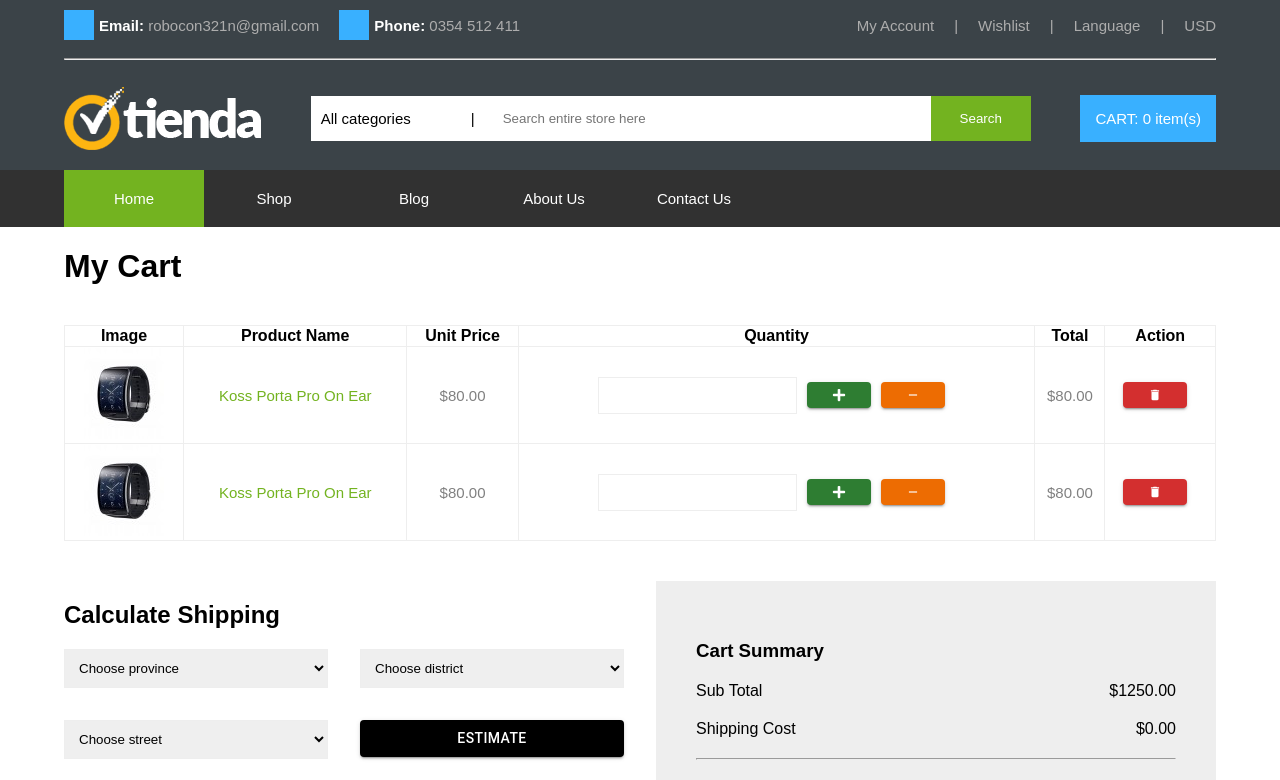
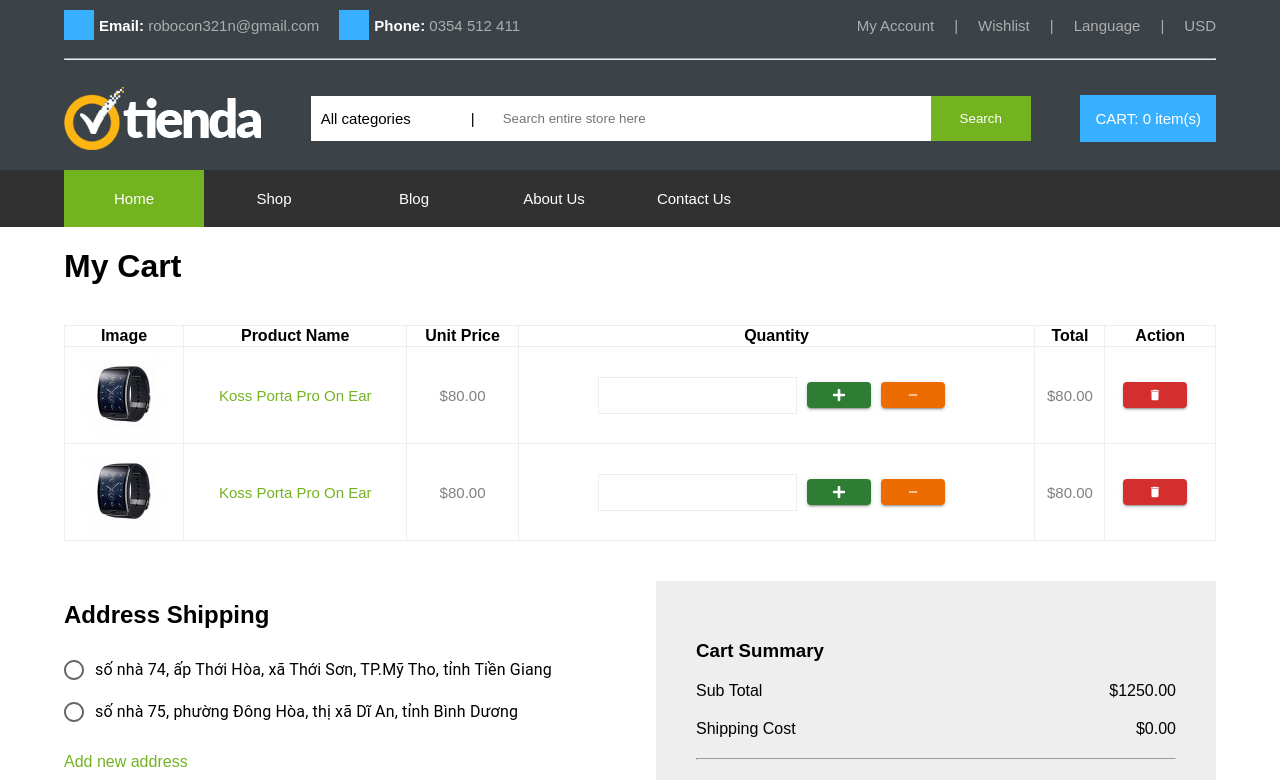
Before and after one commit to robocon321/nashtech-project-fe, a React (Create React App) app: page /cart in a window 1280 px wide. Shown: the top 780 px of the page. Built offline with nearby package versions, Linux system fonts and the light colour scheme.

Commit message:
Update Cart UI

```diff
--- a/src/components/client/cart/Cart.js
+++ b/src/components/client/cart/Cart.js
@@ -1,10 +1,10 @@
 import { Container, Button, Grid } from '@mui/material';
-import {  FaShoppingCart, FaPlus} from 'react-icons/fa';
+import {  FaPlus } from 'react-icons/fa';
 import { MdDelete } from 'react-icons/md';
 import { RiSubtractFill } from 'react-icons/ri';
 
 import styles from "./Cart.module.css";
-
+import Input from './../../common/Input';
 
 const Cart = (props) => {
   return (
@@ -87,32 +87,27 @@ const Cart = (props) => {
         <div className={styles['total-price']}>
           <Grid container spacing={4}>
             <Grid item xs={12} md={6}>
-              <div className={styles['calculate-shipping']}>
-              <h2>Calculate Shipping</h2>
-                <Grid container spacing={4}>
-                  <Grid item xs={12} md={6}>
-                    <select>
-                      <option value="" selected disabled hidden>Choose province</option>
-                    </select>
-                  </Grid>
-                  <Grid item xs={12} md={6}>
-                    <select>
-                      <option value="" selected disabled hidden>Choose district</option>
-                    </select>
-                  </Grid>
-                  <Grid item xs={12} md={6}>
-                    <select>
-                      <option value="" selected disabled hidden>Choose street</option>
-                    </select>
-                  </Grid>
-                  <Grid item xs={12} md={6}>
-                    <Button variant="contained">ESTIMATE</Button>
-                  </Grid>
-                </Grid>
+              <div className={styles['address-shipping']}>
+                <h2>Address Shipping</h2>
+                <Input type='radio' props={{
+                  data: [
+                    {
+                      label: 'số nhà 74, ấp Thới Hòa, xã Thới Sơn, TP.Mỹ Tho, tỉnh Tiền Giang',
+                      value: 'diachi1'
+                    },
+                    {
+                      label: 'số nhà 75, phường Đông Hòa, thị xã Dĩ An, tỉnh Bình Dương',
+                      value: 'diachi2'
+                    }
+                  ]
+                }} />
+                <div className={styles['new-address']}>
+                  <a href="#">Add new address</a>
+                </div>
                 <h2>Discount Coupon Code</h2>
                 <Grid container spacing={4}>
                   <Grid item xs={12} md={6}>
-                    <input type='text' name='coupon' />
+                    <Input type='text' placeholder='Enter your coupon code' />
                   </Grid>
                   <Grid item xs={12} md={6}>
                   <Button variant="contained">APPLY CODE</Button>
--- a/src/components/client/cart/Cart.module.css
+++ b/src/components/client/cart/Cart.module.css
@@ -60,25 +60,6 @@ table.table-cart .quantity-cart input:focus {
   background-color: black;
 }
 
-/* start calculate shipping */
-
-.calculate-shipping select, .calculate-shipping input {
-  width: 100%;
-  padding: 10px;
-  border: 0.5px solid var(--gray);
-  outline: none;
-}
-
-.calculate-shipping select:focus, .calculate-shipping input:focus {
-  border-color: orange;
-}
-
-.calculate-shipping button {
-  width: 100%;
-}
-
-/* end calculate shipping */
-
 
 /* start cart summary */
 
@@ -103,3 +84,16 @@ table.table-cart .quantity-cart input:focus {
 
 
 /* end total price */
+
+
+.new-address {
+  margin: 20px 0px;
+}
+
+.new-address a {
+  color: var(--green);
+}
+
+.new-address a:hover {
+  color: var(--blue);
+}
```
